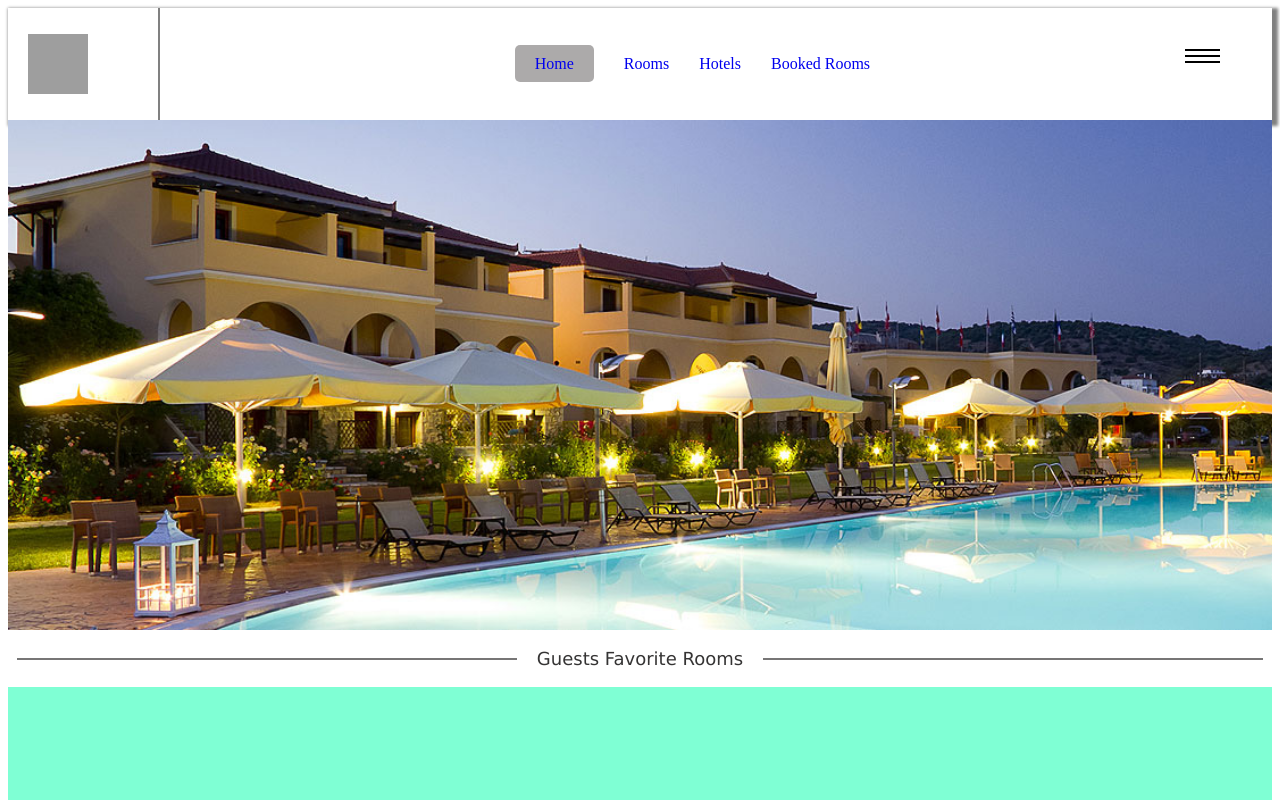
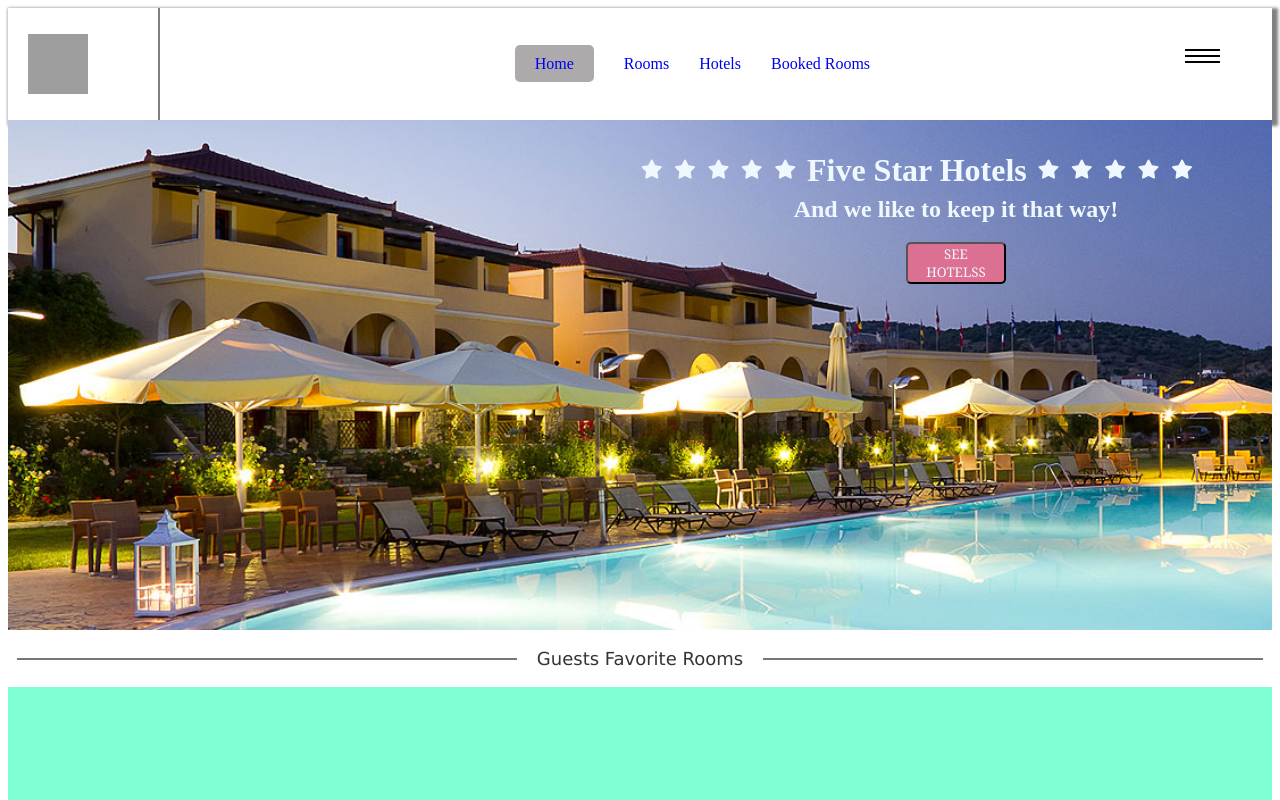
Before and after one commit to Nodarkashiashvili/angproject, an Angular app: page /home in a window 1280 px wide. Shown: the top 800 px of the page. Built offline with nearby package versions, Linux system fonts and the light colour scheme; grey boxes are pictures that could not be loaded.

Commit message:
homedone

```diff
--- a/src/app/home/home.component.html
+++ b/src/app/home/home.component.html
@@ -1,4 +1,32 @@
-<div class="seehotels"></div>
+<div class="seehotels">
+<div class="stars">
+    <h3><i class="fa-solid fa-star"></i></h3>
+    <h3><i class="fa-solid fa-star"></i></h3>
+    <h3><i class="fa-solid fa-star"></i></h3>
+    <h3><i class="fa-solid fa-star"></i></h3>
+    <h3><i class="fa-solid fa-star"></i></h3>
+    <h1>Five Star Hotels</h1>
+        <h3><i class="fa-solid fa-star"></i></h3>
+    <h3><i class="fa-solid fa-star"></i></h3>
+    <h3><i class="fa-solid fa-star"></i></h3>
+    <h3><i class="fa-solid fa-star"></i></h3>
+    <h3><i class="fa-solid fa-star"></i></h3>
+
+
+
+
+</div>
+<div class="paragrahp1">
+    <h2>And we like to keep it that way!</h2>
+    <button>SEE HOTELSS</button>
+
+
+</div>
+
+
+
+
+</div>
 <div class="favoriteline1">
   <div class="line001"></div>
   <p>Guests Favorite Rooms</p>
--- a/src/app/home/home.component.scss
+++ b/src/app/home/home.component.scss
@@ -5,8 +5,51 @@
   padding-bottom: 190px;
   background-image: url(../../../public/images/slide-bg.jpg);
   background-size: cover;
+  display: flex;
+  flex-direction: column;
+ align-items: end;
+  .paragrahp1{
+    width: 50%;
+    height: 20px;
+    // background-color: blue;
+    display: flex;
+    justify-content: center;
+    color: aliceblue;
+    flex-direction: column;
+    align-items: center;
+    button{
+        width: 100px;
+        height: 70px;
+        color: aliceblue;
+        background-color: palevioletred;
+        border-radius: 5px;
+        font-family: Cambria, Cochin, Georgia, Times, 'Times New Roman', serif;
 
+    }
+
+
+  }
+
+
+  .stars{
+    width: 50%;
+    height: 100px;
+    color: aliceblue;
+    display: flex;
+    gap: 10px;
+
+
+  }
+  h1{display: flex ;
+    align-items: center;
 }
+h3{
+    display: flex;
+    align-items: center;
+}
+}
+
+
 
 .favoriteline1 {
   width: 100%;
```
